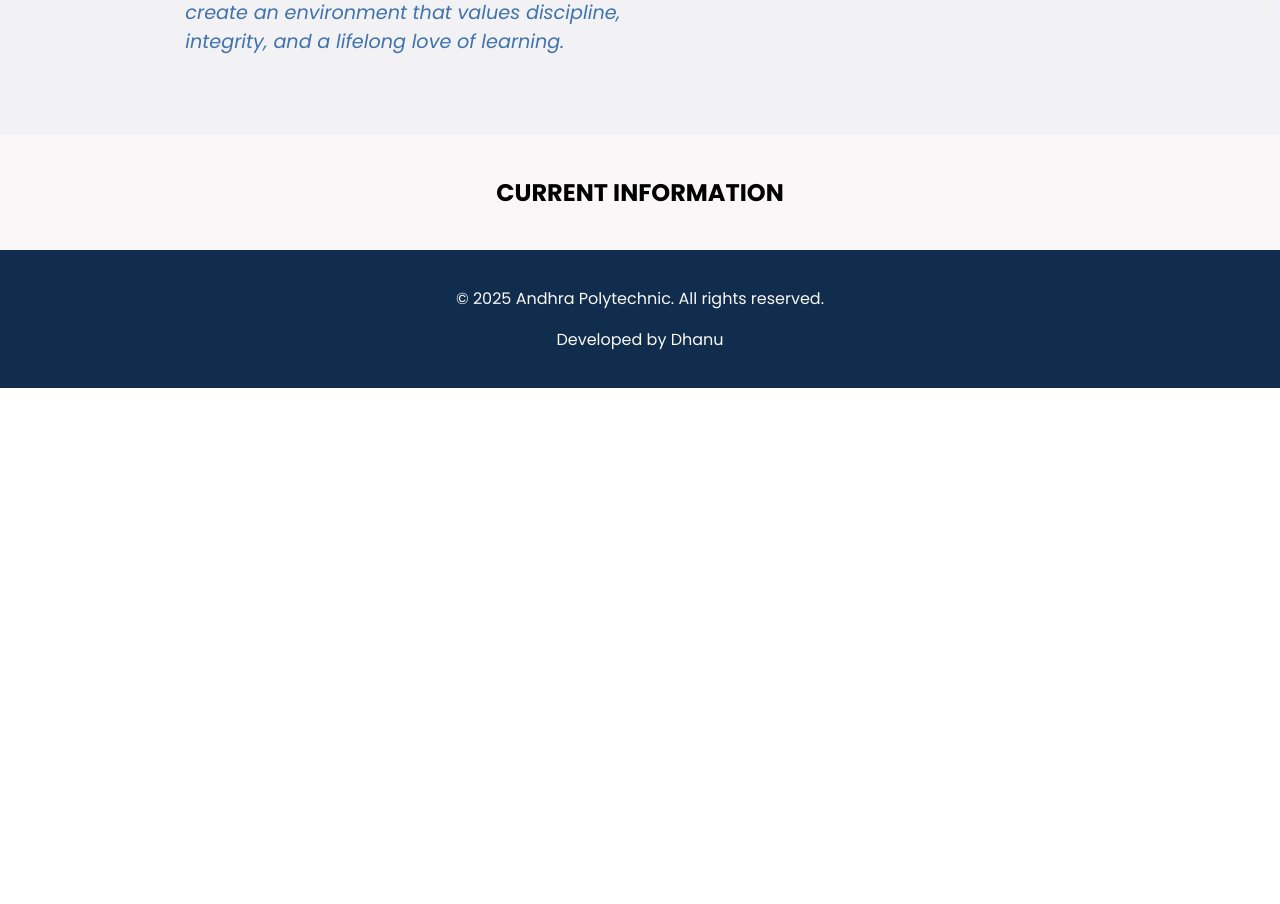
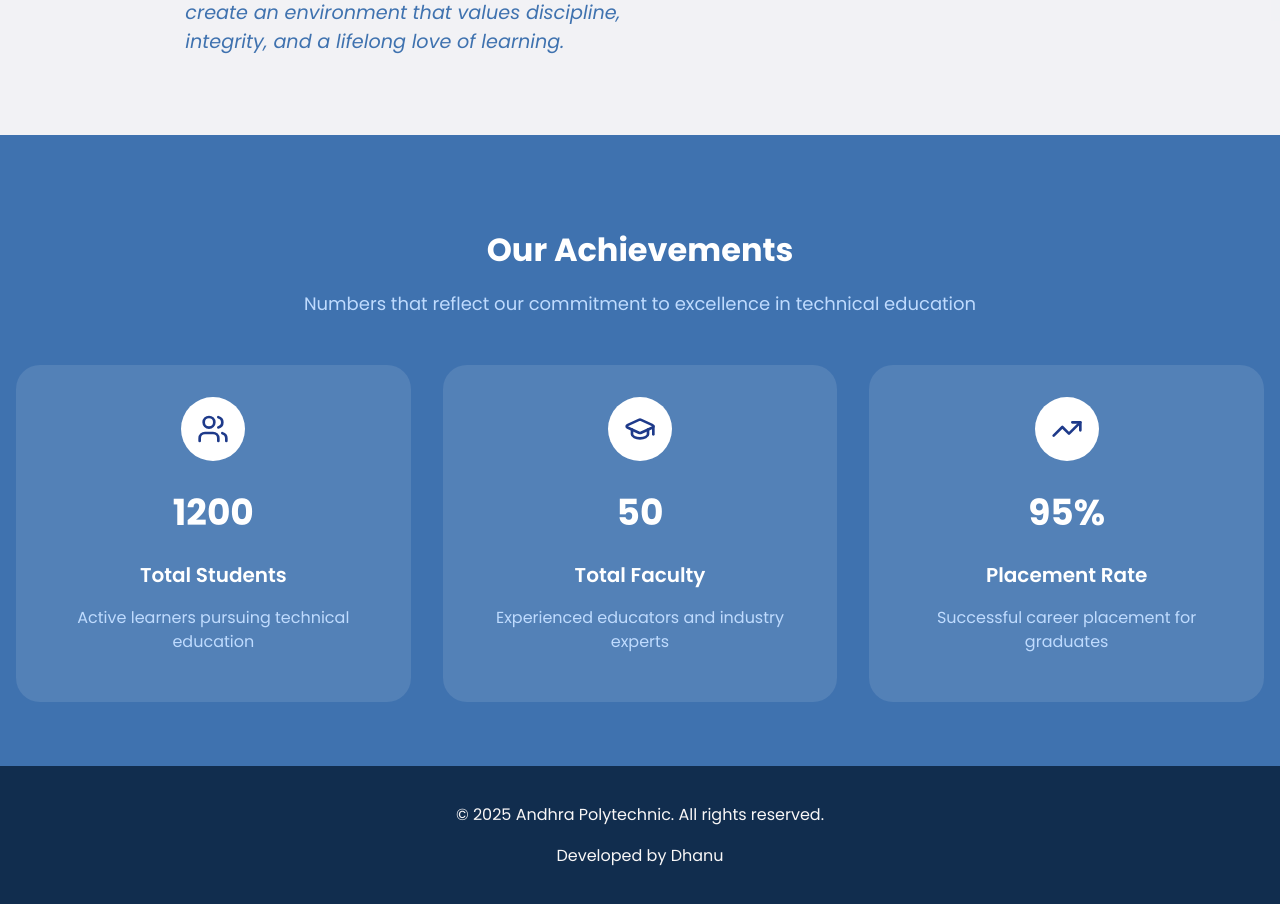
Before and after one commit to DhanushSaiCoder/AndhraPolytechnic, a React (Create React App) app in the folder frontend/: page / in a window 1280 px wide. Shown: the part 2520-3424 px from the top of the page. Before the commit the page ends 2908 px from the top, so only its background shows below. Built offline with nearby package versions, Linux system fonts and the light colour scheme.

Commit message:
Add StatsSection component with statistics display and update styles for CurrentInfo

```diff
--- a/frontend/package.json
+++ b/frontend/package.json
@@ -7,6 +7,7 @@
     "@testing-library/jest-dom": "^6.6.3",
     "@testing-library/react": "^16.3.0",
     "@testing-library/user-event": "^13.5.0",
+    "lucide-react": "^0.525.0",
     "react": "^19.1.0",
     "react-dom": "^19.1.0",
     "react-router-dom": "^7.6.3",
--- a/frontend/src/components/homeComponents/CurrentInfo.js
+++ b/frontend/src/components/homeComponents/CurrentInfo.js
@@ -1,12 +1,58 @@
+
+
 import React from 'react';
-import  '../../styles/HomeStyles/CurrentInfo.css';
+import { Users, GraduationCap, TrendingUp } from 'lucide-react';
+import '../../styles/HomeStyles/CurrentInfo.css';
 
-const CurrentInfo = () => {
-    return (
-        <div className='CurrentInfo'>
-            <h2 className='current-info-title'>CURRENT INFORMATION</h2>
+const StatsSection = () => {
+  const stats = [
+    {
+      icon: Users,
+      value: '1200',
+      label: 'Total Students',
+      description: 'Active learners pursuing technical education'
+    },
+    {
+      icon: GraduationCap,
+      value: '50',
+      label: 'Total Faculty',
+      description: 'Experienced educators and industry experts'
+    },
+    {
+      icon: TrendingUp,
+      value: '95%',
+      label: 'Placement Rate',
+      description: 'Successful career placement for graduates'
+    }
+  ];
+
+  return (
+    <section className="stats-section">
+      <div className="stats-container">
+        <header className="stats-header">
+          <h2>Our Achievements</h2>
+          <p>Numbers that reflect our commitment to excellence in technical education</p>
+        </header>
+
+        <div className="stats-grid">
+          {stats.map((stat, idx) => {
+            const Icon = stat.icon;
+            return (
+              <div key={idx} className="stat-card">
+                <div className="stat-icon">
+                  <Icon size={32} />
+                </div>
+
+                <div className="stat-value">{stat.value}</div>
+                <h3 className="stat-label">{stat.label}</h3>
+                <p className="stat-desc">{stat.description}</p>
+              </div>
+            );
+          })}
         </div>
-    );
-}
+      </div>
+    </section>
+  );
+};
 
-export default CurrentInfo;
+export default StatsSection;
--- a/frontend/src/styles/HomeStyles/CurrentInfo.css
+++ b/frontend/src/styles/HomeStyles/CurrentInfo.css
@@ -1,9 +1,86 @@
-.CurrentInfo{
-    background-color: #F9F7F7;
+
+.stats-section {
+    padding: 4rem 0;
+    background-color: #3F72AF; /* blue-900 */
+    color: #ffffff;
+}
+
+.stats-container {
+    max-width: 112rem; /* 7xl */
+    margin: 0 auto;
+    padding: 0 1rem;
+}
+
+.stats-header {
+    text-align: center;
+    margin-bottom: 3rem;
+}
+
+.stats-header h2 {
+    font-size: 2rem;
+    font-weight: 700;
+    margin-bottom: 1rem;
+}
+
+.stats-header p {
+    font-size: 1.125rem;
+    color: #bfdbfe; /* blue-200 */
+    max-width: 50rem;
+    margin: 0 auto;
+}
+
+.stats-grid {
+    display: grid;
+    grid-template-columns: 1fr;
+    gap: 2rem;
+}
+
+@media (min-width: 768px) {
+    .stats-grid {
+        grid-template-columns: repeat(3, 1fr);
+    }
+}
+
+.stat-card {
+    text-align: center;
+    padding: 2rem;
+    background-color: #DBE2EF20; /* blue-800 */
+    border-radius: 1.5rem;
+    transition: background-color 0.3s;
+}
+
+.stat-card:hover {
+    background-color: #DBE2EF30; /* blue-700 */
+}
+
+.stat-icon {
+    width: 4rem;
+    height: 4rem;
+    margin: 0 auto 1.5rem;
     display: flex;
     align-items: center;
     justify-content: center;
-    padding: 20px;
-    border-radius: 10px;
+    background-color: #ffffff;
+    border-radius: 9999px;
+}
 
+.stat-icon svg {
+    color: #1e3a8a; /* blue-900 */
 }
+
+.stat-value {
+    font-size: 2.25rem;
+    font-weight: 700;
+    margin-bottom: 0.5rem;
+}
+
+.stat-label {
+    font-size: 1.25rem;
+    font-weight: 600;
+    margin-bottom: 0.5rem;
+}
+
+.stat-desc {
+    color: #bfdbfe; /* blue-200 */
+    line-height: 1.5;
+}
```
Also changed, not shown: 1 other file (tests, documents, lock files or other folders).
